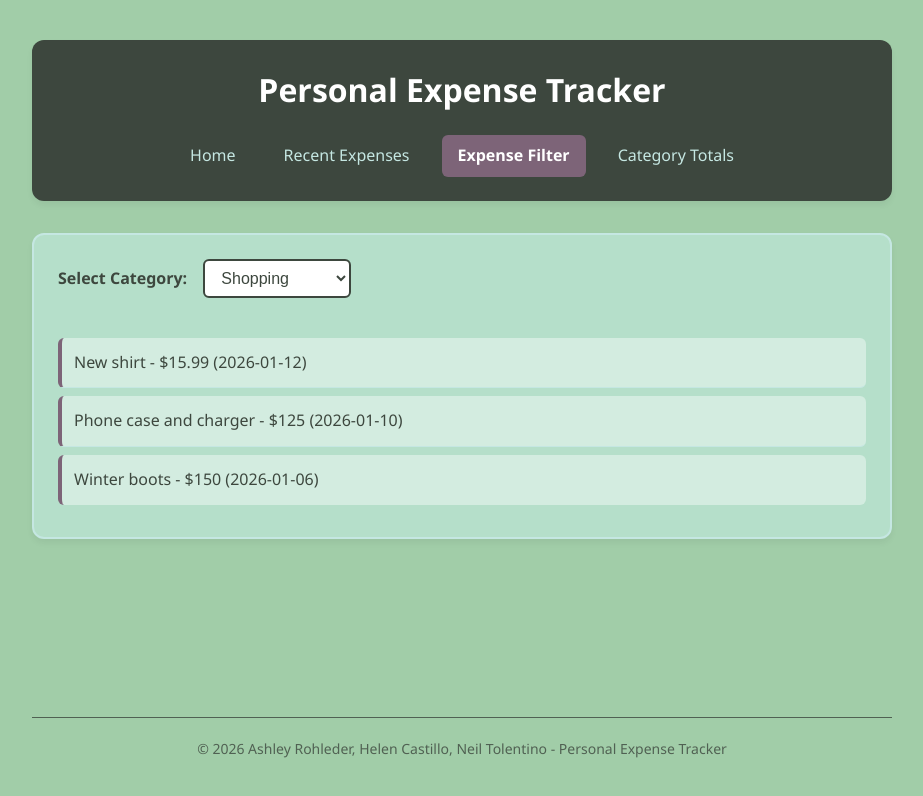
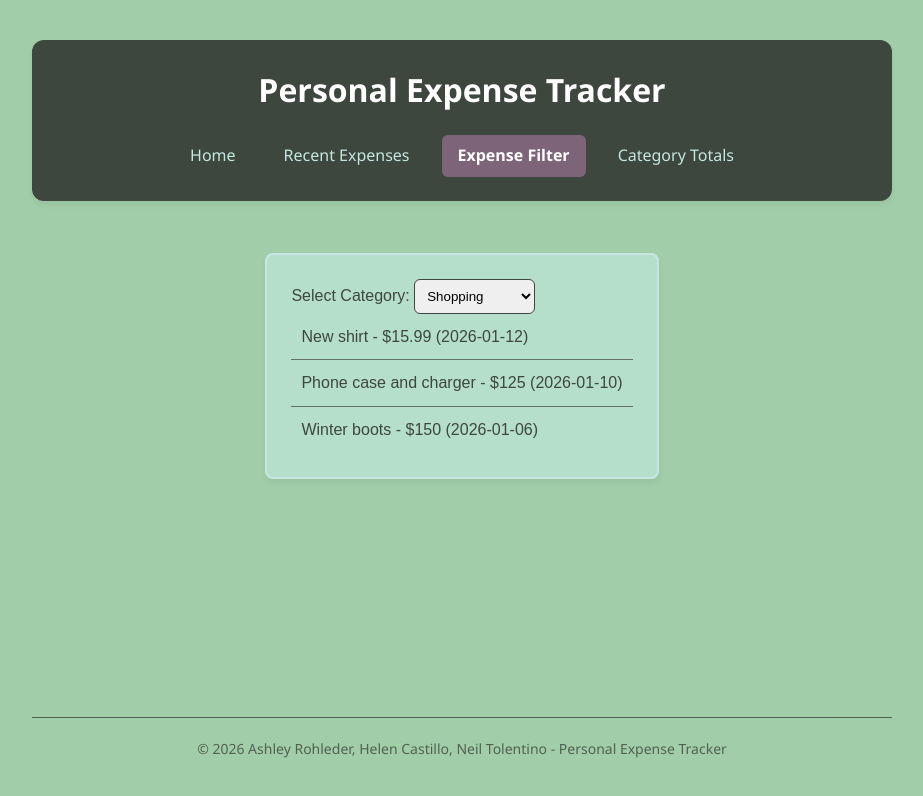
Before and after one commit to ntolentino4/group-6-full-stack-project, a React (Vite) app in the folder vite-project/: page /expense-filter in a window 1280 px wide. Shown: the top 796 px of the page, without its empty margins (178-1101 px from the left). Built offline with nearby package versions, Linux system fonts and the light colour scheme.

Commit message:
restore expense filter css on to its original state

```diff
--- a/vite-project/src/components/expense-filter/ExpenseFilter.css
+++ b/vite-project/src/components/expense-filter/ExpenseFilter.css
@@ -1,47 +1,24 @@
-/* Container style inherits from App.css shared classes (.expense-filter) */
-
-.expense-filter label {
-  font-weight: bold;
-  margin-right: 12px;
-  color: var(--color-granite);
-  font-size: var(--font-size-body);
-}
-
-.expense-filter select {
-  padding: 8px 12px;
-  border: 2px solid var(--color-granite);
-  border-radius: var(--radius-sm);
-  background-color: white;
-  color: var(--color-granite);
-  font-size: var(--font-size-body);
-  cursor: pointer;
-  margin-bottom: 24px; /* Space between controls and list */
-}
-
-.expense-filter select:focus {
-  outline: none;
-  border-color: var(--color-lilac-ash); /* Focus accent */
-}
-
-/* List Formatting */
 .expense-filter ul {
   list-style: none;
   padding: 0;
-  margin-top: 16px;
+  margin: 0;
 }
 
 .expense-filter li {
-  background-color: rgba(
-    255,
-    255,
-    255,
-    0.4
-  ); /* Slight transparency for depth */
-  padding: 12px;
-  margin-bottom: 8px;
-  border-radius: var(--radius-sm);
-  display: flex;
-  justify-content: space-between;
-  align-items: center;
-  border-left: 4px solid var(--color-lilac-ash); /* Accent strip */
+  padding: 10px;
+  border-bottom: 1px solid #627264; /* Granite */
 }
+
+.expense-filter li:last-child {
+  border-bottom: none;
+}
+
+.expense-filter {
+  background-color: #b5dfca; /* Mint Celadon - lighter color for component interior */
+  border: 2px solid #c5e7e2; /* Frozen Water - border color */
+  border-radius: 8px;
+  padding: 24px;
+  margin: 20px auto;
+  max-width: 700px;
+  font-family: Arial, sans-serif;
+}
```
